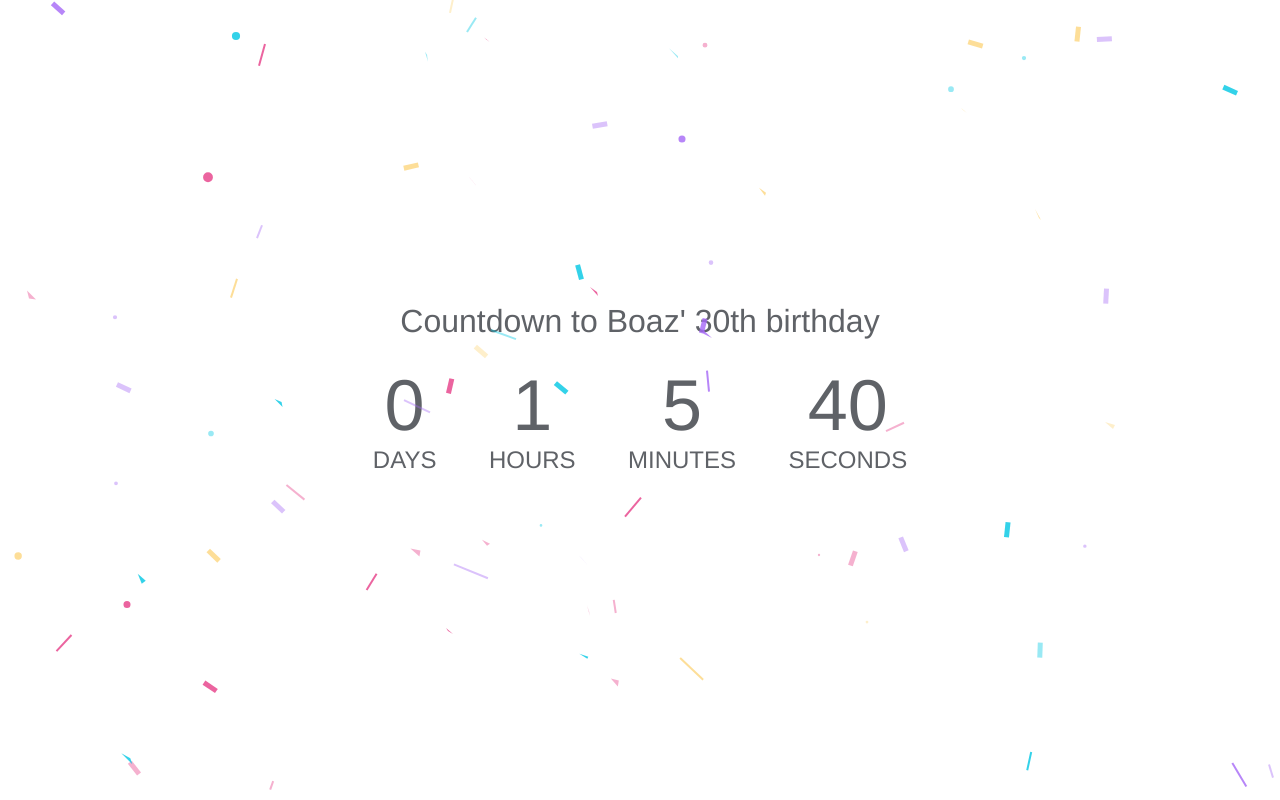
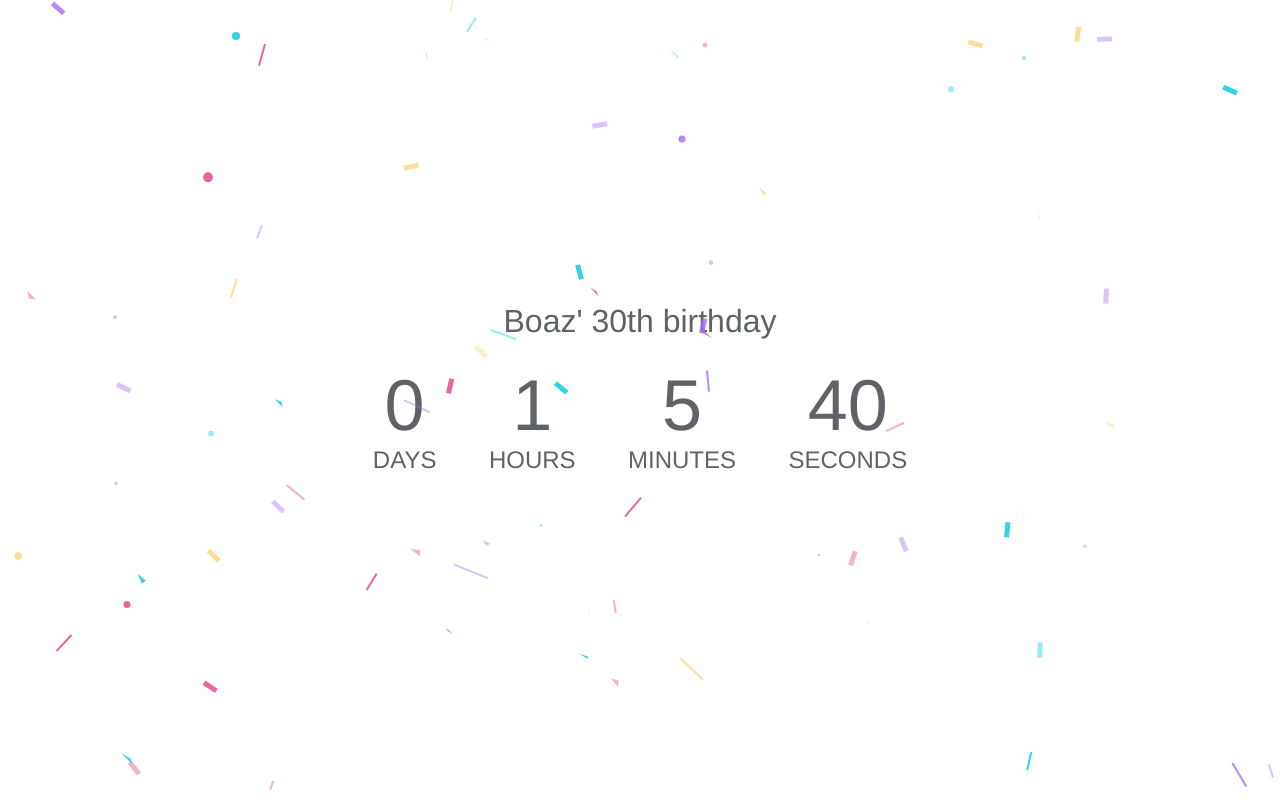
Before and after one commit to cgrstl/boaz_bday, a plain HTML site: page index.html in a window 1280 px wide. Drawn offline with Linux system fonts and the light colour scheme.

Commit message:
Update index.html

```diff
--- a/index.html
+++ b/index.html
@@ -15,7 +15,7 @@
   <canvas id=c></canvas>
   <canvas id="confetti"></canvas>
   <div class="container" id="count">
-    <h1 id="head">Countdown to Boaz' 30th birthday</h1>
+    <h1 id="head">Boaz' 30th birthday</h1>
     <ul>
       <li><span id="day"></span>days</li>
       <li><span id="hour"></span>hours</li>
```
